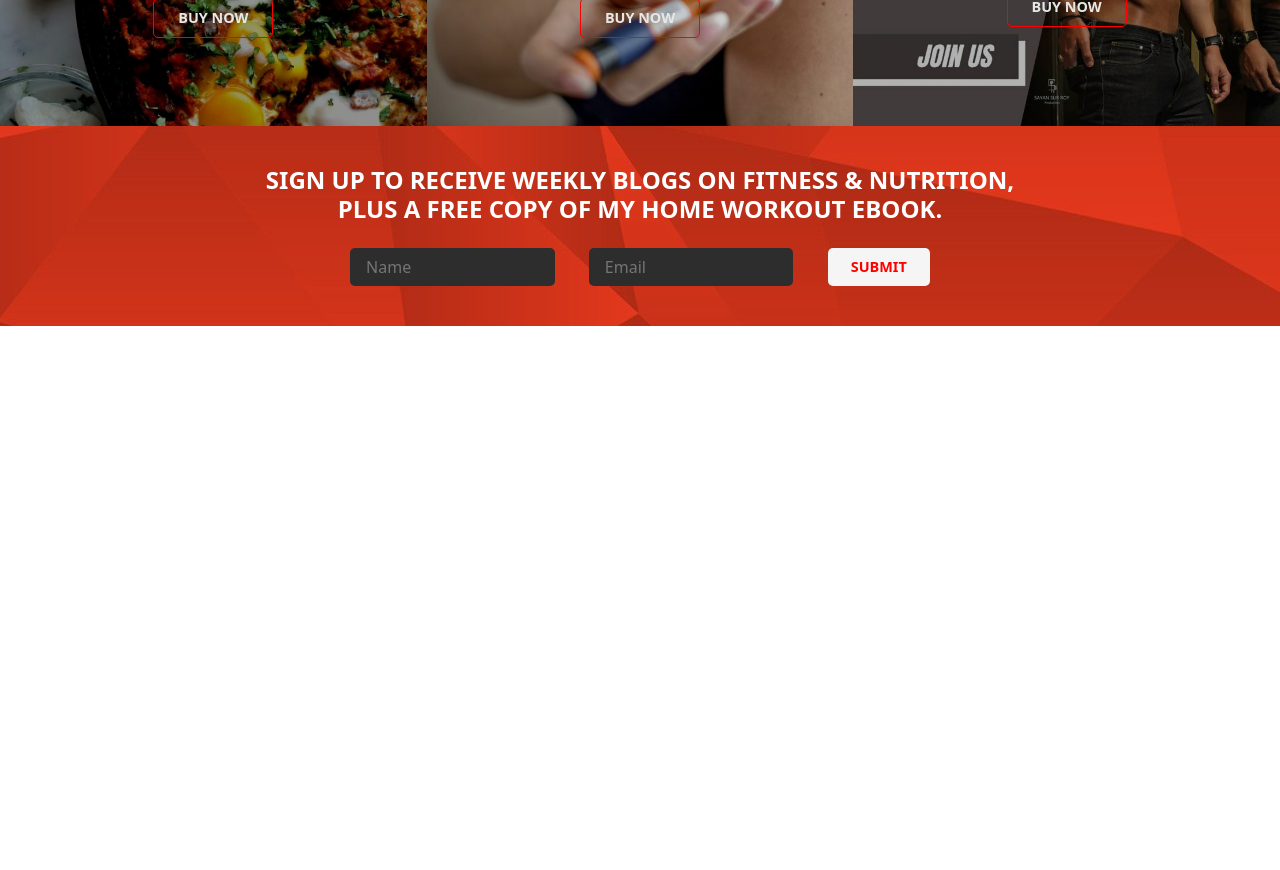
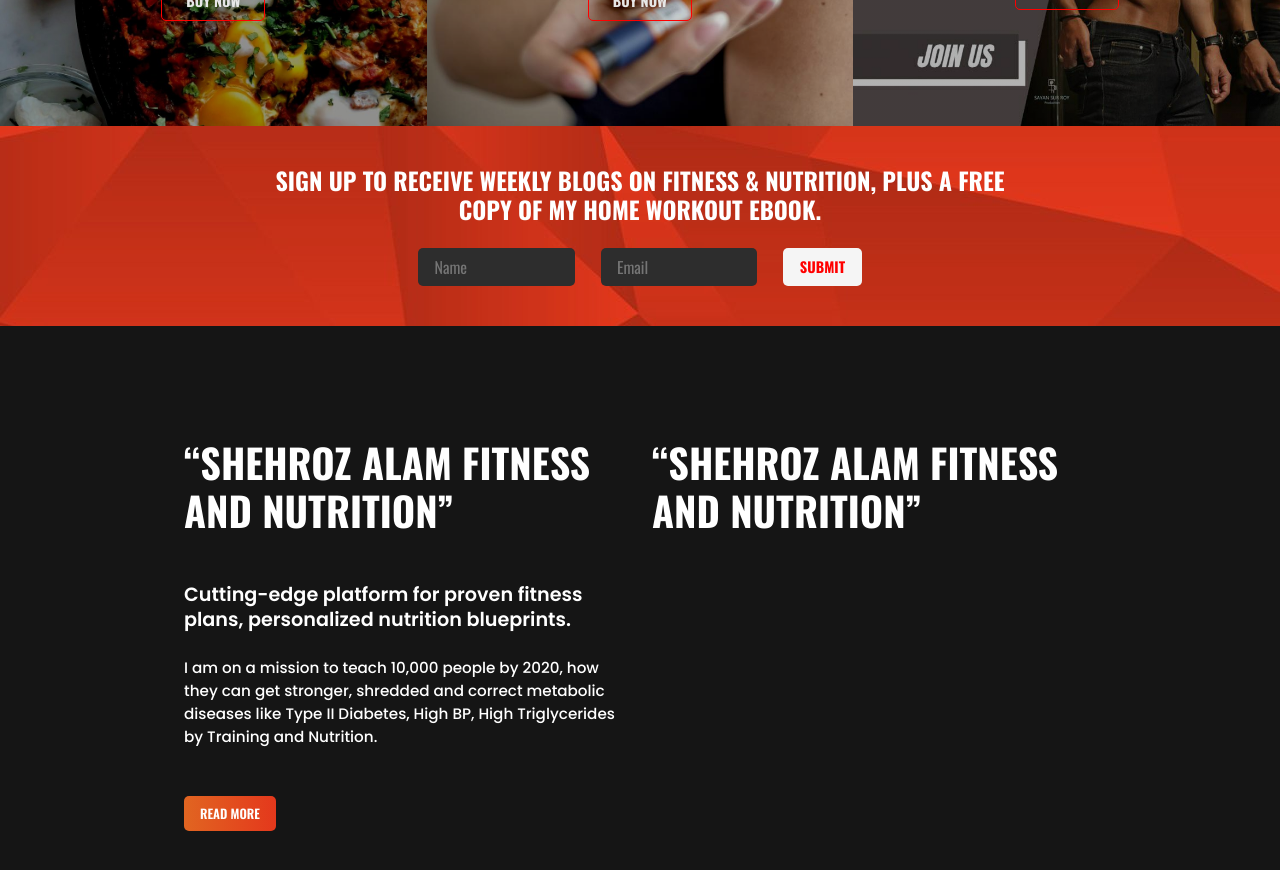
Before and after one commit to zzZehran/shehroz-alam, a Next.js app: page /home in a window 1280 px wide. Shown: the part 1360-2230 px from the top of the page. Before the commit the page ends 1686 px from the top, so only its background shows below. Built offline with nearby package versions, Linux system fonts and the light colour scheme.

Commit message:
added about sec to home

```diff
--- /dev/null
+++ b/app/components/About.jsx
@@ -0,0 +1,26 @@
+import React from "react";
+
+export default function About() {
+  return (
+    <div className="about container-fluid">
+      <div className="row">
+        <div className="col-lg-6">
+          <h2 className="mb-5">“Shehroz Alam Fitness and Nutrition”</h2>
+          <h4 className="mb-4">
+            Cutting-edge platform for proven fitness plans, personalized
+            nutrition blueprints.
+          </h4>
+          <p className="mb-5">
+            I am on a mission to teach 10,000 people by 2020, how they can get
+            stronger, shredded and correct metabolic diseases like Type II
+            Diabetes, High BP, High Triglycerides by Training and Nutrition.
+          </p>
+          <button className="px-3 py-2">READ MORE</button>
+        </div>
+        <div className="col-lg-6">
+          <h2>“Shehroz Alam Fitness and Nutrition”</h2>
+        </div>
+      </div>
+    </div>
+  );
+}
--- a/app/components/style.css
+++ b/app/components/style.css
@@ -1,3 +1,8 @@
+@import url("https://fonts.googleapis.com/css2?family=Oswald:wght@200..700&family=Poppins:ital,wght@0,100;0,200;0,300;0,400;0,500;0,600;0,700;0,800;0,900;1,100;1,200;1,300;1,400;1,500;1,600;1,700;1,800;1,900&display=swap");
+
+* {
+  font-family: "oswald", sans-serif;
+}
 .carousel-item {
   height: 100vh;
   overflow: hidden;
@@ -129,3 +134,49 @@
   background-color: red;
 }
 /* newsletter end */
+
+/* about start */
+.about {
+  height: 80vh;
+  width: 100%;
+  background-color: #151515;
+  color: white;
+}
+.about .row {
+  height: 100%;
+  display: flex;
+  justify-content: center;
+  /* align-items: center; */
+  margin: 0 10rem;
+  padding: 7rem 0;
+}
+.about h2 {
+  font-weight: 700;
+  font-size: 2.5rem;
+  text-transform: uppercase;
+}
+.about h4 {
+  font-family: "Poppins", sans-serif;
+  font-weight: 600;
+  line-height: 25px;
+  font-size: 1.2rem;
+  /* letter-spacing: 0.2; */
+}
+.about p {
+  font-family: "Poppins", sans-serif;
+  font-size: 0.95rem;
+  font-weight: 500;
+  line-height: 23px;
+}
+.about button {
+  font-size: 0.8rem;
+  background: linear-gradient(to right, #e16521, #e4381c);
+  color: white;
+  border: none;
+  border-radius: 5px;
+  font-weight: 600;
+}
+.about button:hover {
+  background: linear-gradient(to right, #c64500, #ac1801);
+}
+/* about end */
--- a/app/home/page.jsx
+++ b/app/home/page.jsx
@@ -3,6 +3,7 @@ import Navbar from "../components/Navbar";
 import Carousel from "../components/Carousel";
 import Programs from "../components/Programs";
 import Newsletter from "../components/Newsletter";
+import About from "../components/About";
 
 export default function HomePage() {
   return (
@@ -11,6 +12,7 @@ export default function HomePage() {
       <Carousel />
       <Programs />
       <Newsletter />
+      <About />
     </>
   );
 }
```
